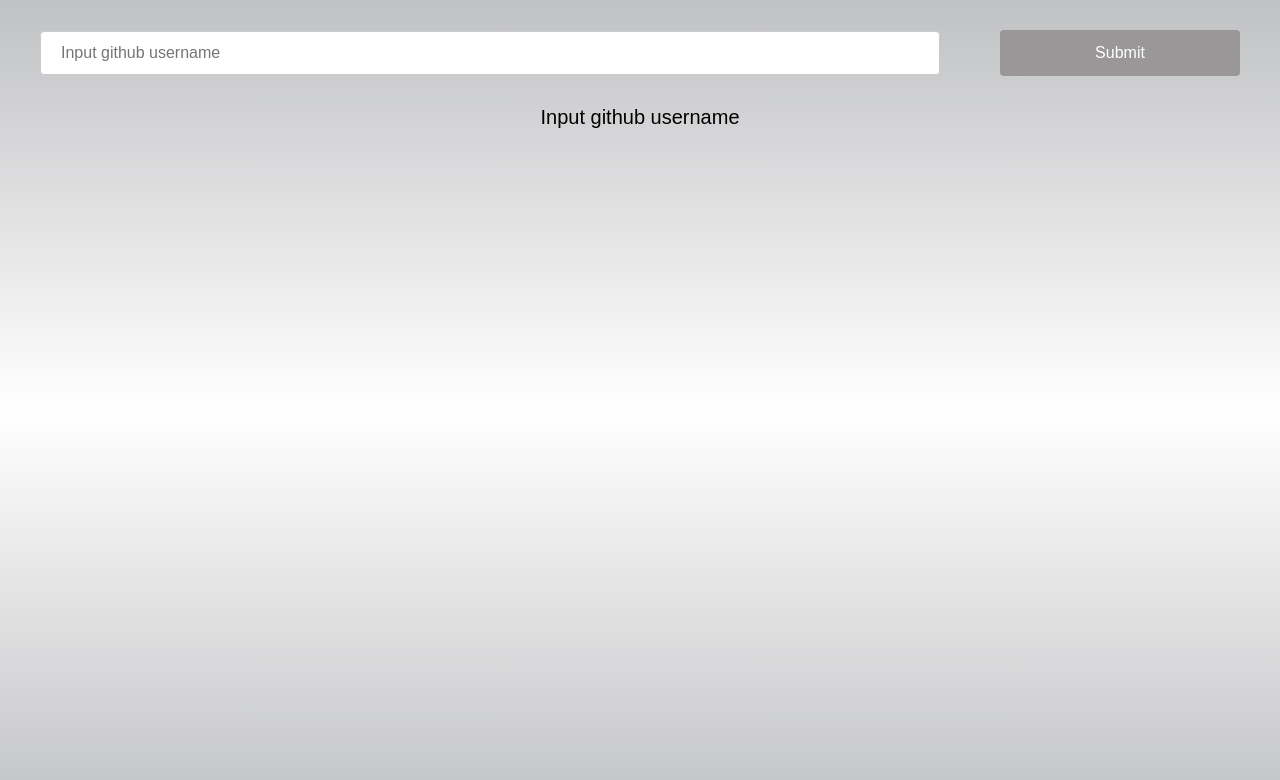
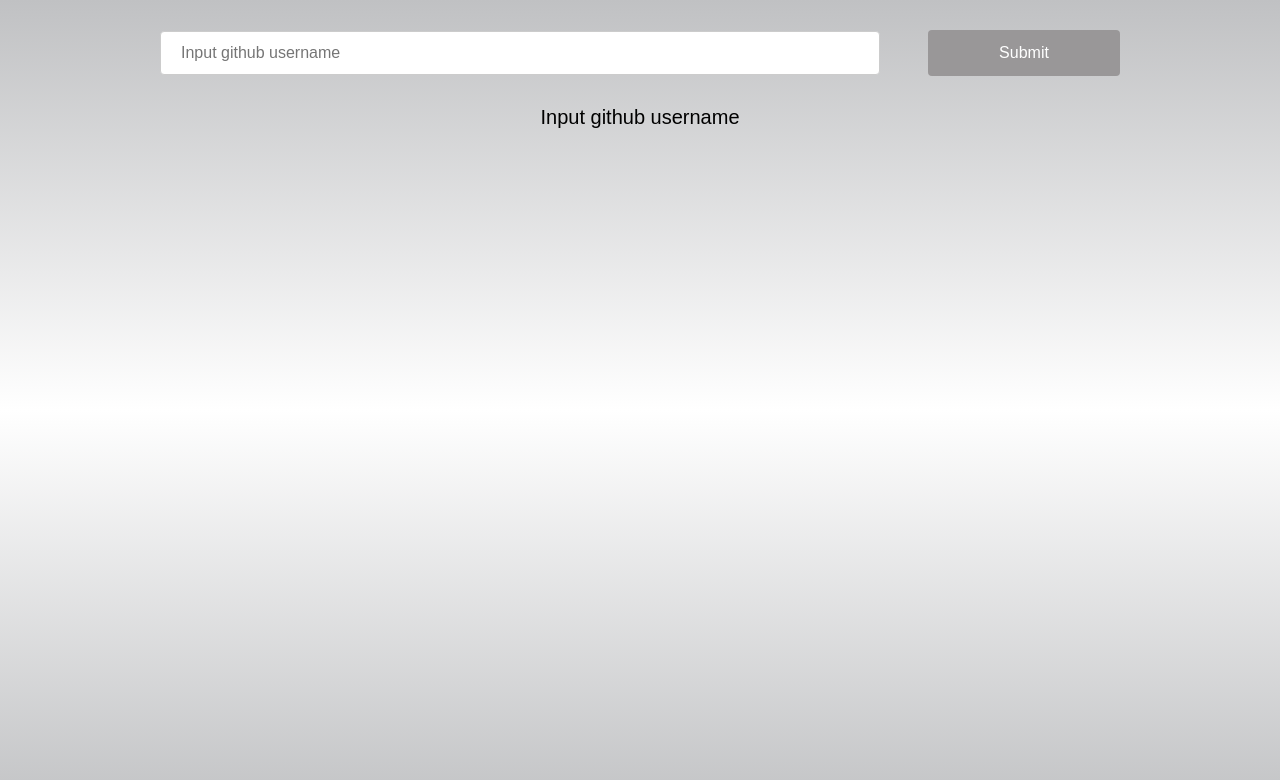
Before and after one commit to meimeimelo/reactSearchData, a React (Create React App) app: page / in a window 1280 px wide. Shown: the top 780 px of the page. Built offline with nearby package versions, Linux system fonts and the light colour scheme.

Commit message:
create a wrapper

```diff
--- a/src/App.css
+++ b/src/App.css
@@ -1,5 +1,8 @@
 .App {
   width: 100%;
+  margin: 0 auto;
+  min-width: 320px;
+  max-width: 1200px;
 }
 
 @keyframes App-logo-spin {
--- a/src/search/styles.css
+++ b/src/search/styles.css
@@ -1,5 +1,4 @@
 .searchFormContainer {
-  min-width: 1200px;
   width: 80%;
   margin: 20px auto;
 }
```
